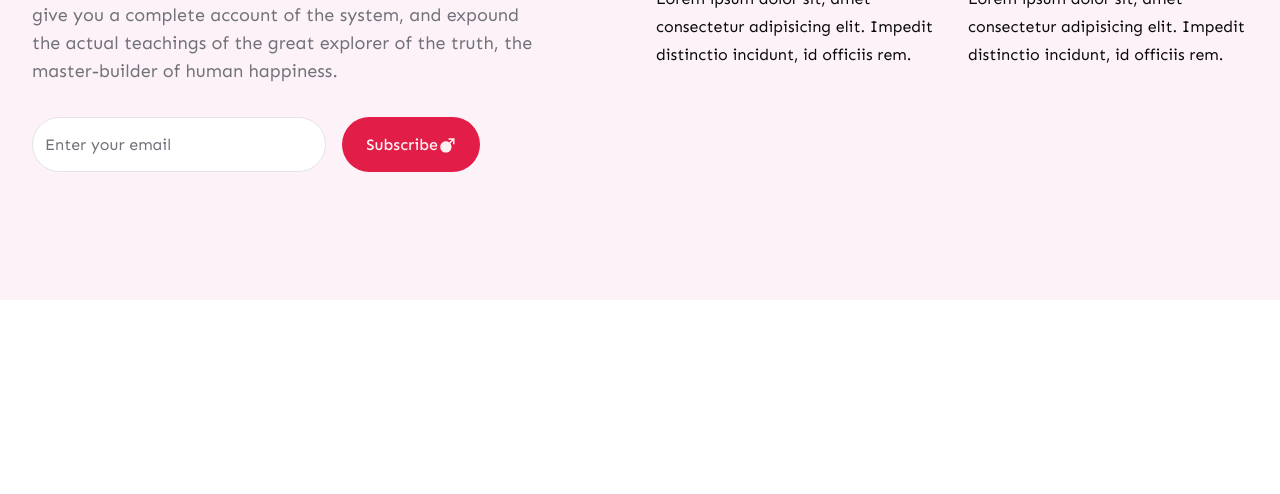
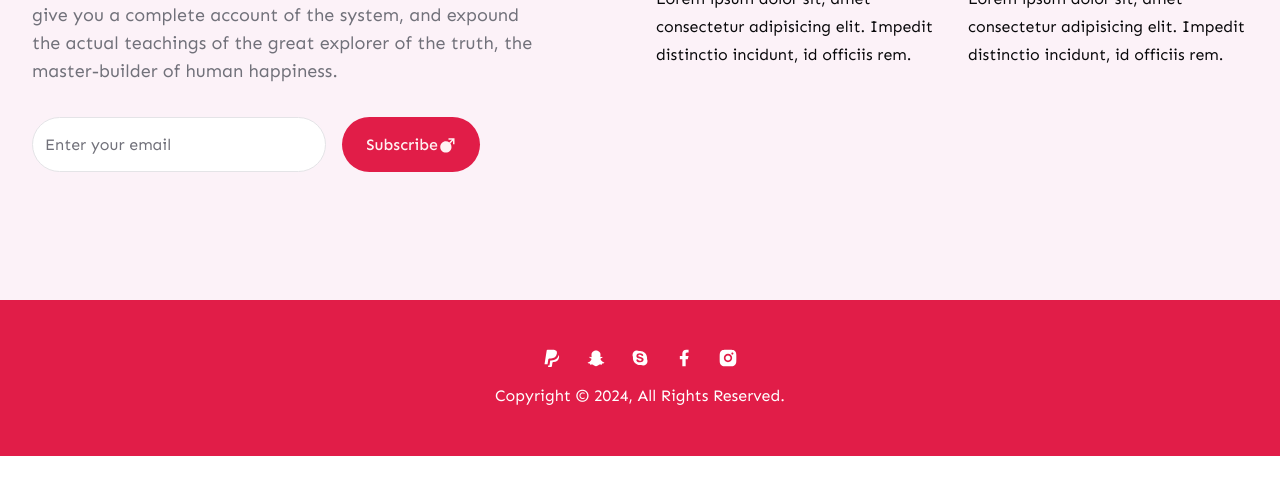
Before and after one commit to emmavasylyk/photography, a Next.js app: page / in a window 1280 px wide. Shown: the part 5944-6438 px from the top of the page. After the commit the page ends 6400 px from the top, so only its background shows below. Built offline with nearby package versions, Linux system fonts and the light colour scheme.

Commit message:
feat: add footer

```diff
--- a/app/template.jsx
+++ b/app/template.jsx
@@ -28,7 +28,6 @@
         style={{ transform: `translateY(${completion - 100}%)` }}
         className="fixed z-50 bg-primary w-1 top-0 right-0 bottom-0 transition-all duration-700"
       ></span>
-      <div className="h-[3500px]"></div>
     </>
   );
 };
--- a/components/Footer.jsx
+++ b/components/Footer.jsx
@@ -1,5 +1,22 @@
+import Socials from "./Socials";
+
 const Footer = () => {
-  return <div>Footer</div>;
+  return (
+    <footer className="bg-primary py-12">
+      <div className="container mx-auto">
+        <div className="flex flex-col items-center justify-between">
+          {/* Socials */}
+          <Socials
+            containerStyles="flex gap-x-6 mx-auto xl:mx-0 mb-4"
+            iconStyles="text-white text-[20px] transition-all hover:text-white dark:hover:text-white/50"
+          />
+          <div className="text-white">
+            Copyright &copy; 2024, All Rights Reserved.
+          </div>
+        </div>
+      </div>
+    </footer>
+  );
 };
 
 export default Footer;
```
